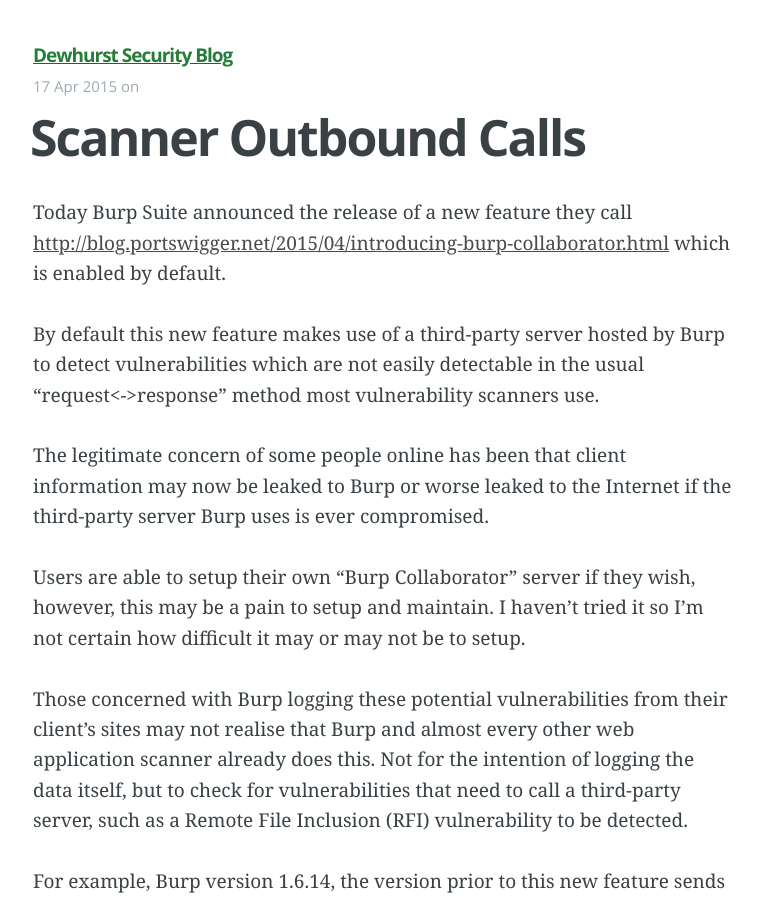
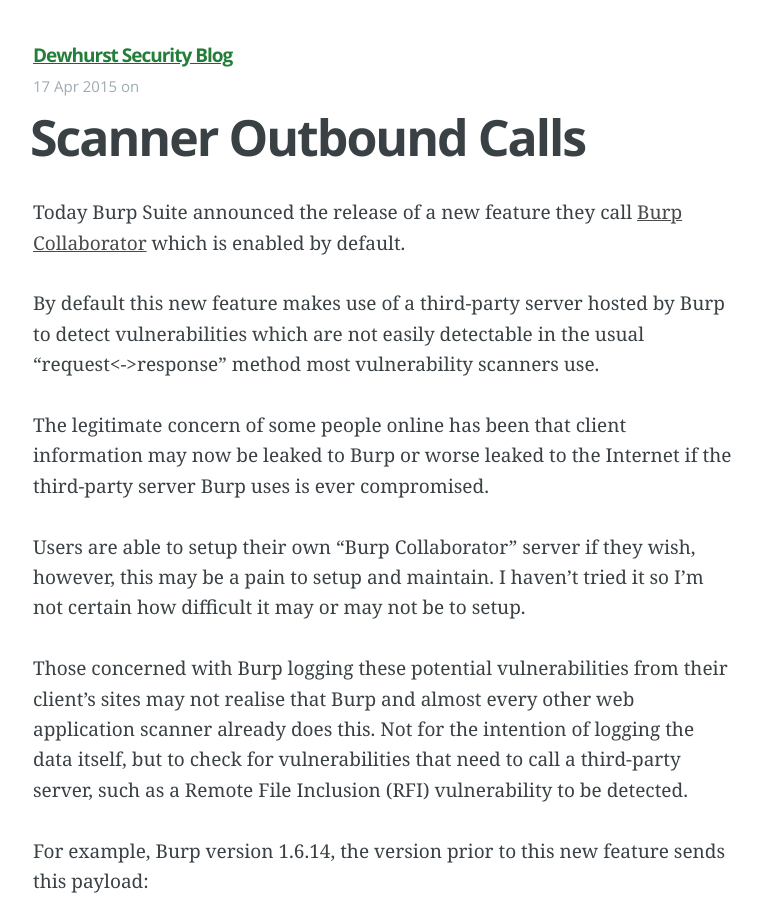
Before and after one commit to ethicalhack3r/ethicalhack3r.github.io, a Jekyll site: the page built from _posts/2015-04-17-scanner-outbound-calls.markdown, in a window 1280 px wide and 900 px high. Shown: the whole window, without its empty margins (257-1019 px from the left). Built offline with Jekyll 4.4.1, drawn with Linux system fonts in a browser that asks for light colours; Markdown is read by kramdown in place of the engine named in the settings; some of the changed lines change nothing that is shown.

Commit message:
Update 2015-04-17-scanner-outbound-calls.markdown

```diff
--- a/_posts/2015-04-17-scanner-outbound-calls.markdown
+++ b/_posts/2015-04-17-scanner-outbound-calls.markdown
@@ -9,7 +9,7 @@
 \r\n\r\n
 The legitimate concern of some people online has been that client information may now be leaked to Burp or worse leaked to the Internet if the third-party server Burp uses is ever compromised. "
 ---
-Today Burp Suite announced the release of a new feature they call [http://blog.portswigger.net/2015/04/introducing-burp-collaborator.html](Burp Collaborator) which is enabled by default.
+Today Burp Suite announced the release of a new feature they call [Burp Collaborator](http://blog.portswigger.net/2015/04/introducing-burp-collaborator.html) which is enabled by default.
 
 By default this new feature makes use of a third-party server hosted by Burp to detect vulnerabilities which are not easily detectable in the usual "request<->response" method most vulnerability scanners use.
 
```
